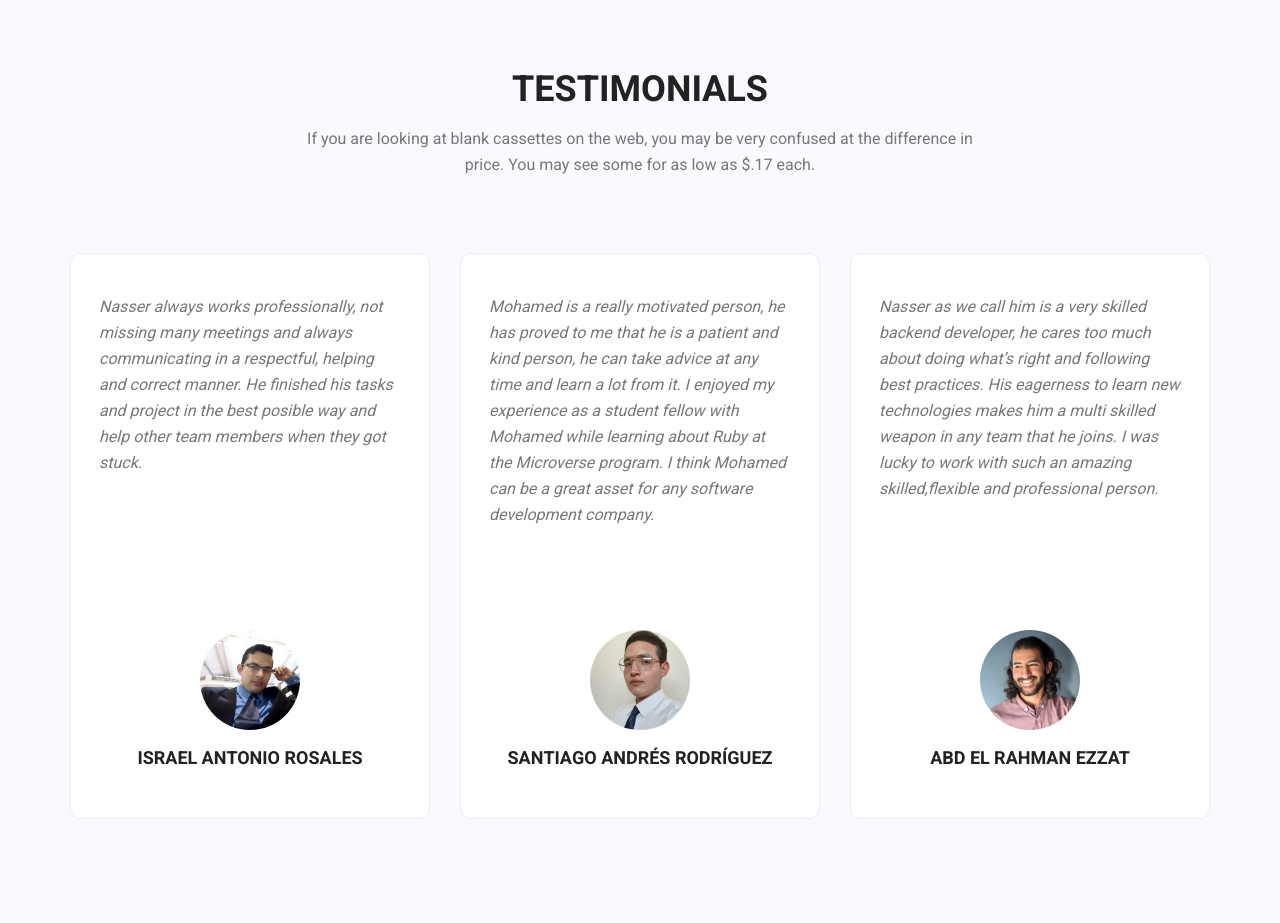
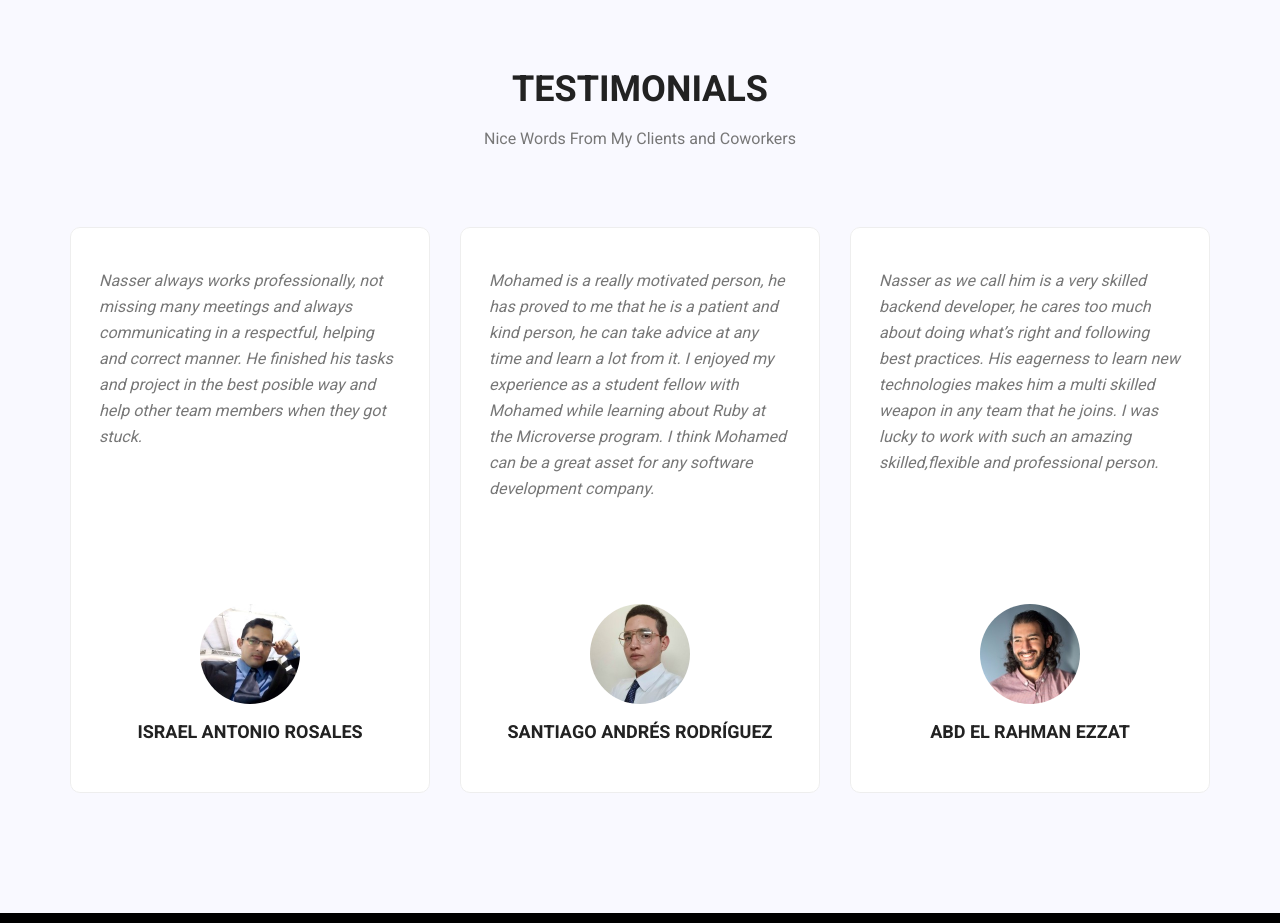
Before and after one commit to mohamednaser/my-personal-portfolio, a plain HTML site: page index.html in a window 1280 px wide. Shown: the part 3940-4863 px from the top of the page. Drawn offline with Linux system fonts and the light colour scheme.

Commit message:
go workers

```diff
--- a/index.html
+++ b/index.html
@@ -120,10 +120,7 @@
         <div class="banner_inner d-flex align-items-center">
           <div class="banner_content">
             <div class="media">
-              <div
-                class="d-flex"
-                style="width: 50%;"
-              >
+              <div class="d-flex" style="width: 50%;">
                 <img
                   src="img/personal.jpg"
                   alt=""
@@ -730,9 +727,7 @@
         <div class="main_title">
           <h2>Testimonials</h2>
           <p>
-            If you are looking at blank cassettes on the web, you may be very
-            confused at the difference in price. You may see some for as low as
-            $.17 each.
+            Nice Words From My Clients and Coworkers
           </p>
         </div>
         <div class="testi_inner">
```
